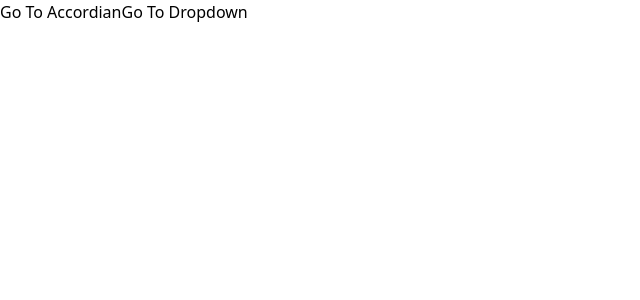
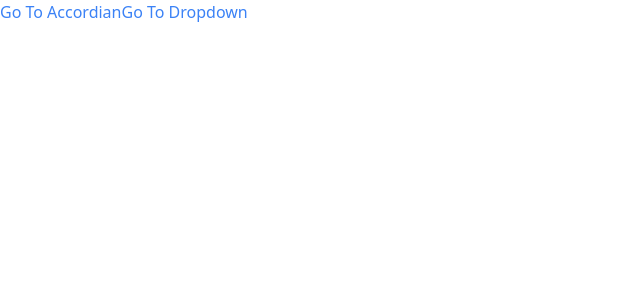
Before and after one commit to Raulito1/components-library, a React (Create React App) app in the folder components/: page / in a window 1280 px wide. Shown: the top 300 px of the page, without its empty margins (0-640 px from the left). Built offline with nearby package versions, Linux system fonts and the light colour scheme.

Commit message:
added styling to link

```diff
--- a/components/src/components/Link.js
+++ b/components/src/components/Link.js
@@ -1,15 +1,23 @@
 import { useContext } from 'react';
 import NavigationContext from '../context/navigation';
+
+import classNames from 'classnames';
 
 function Link({ to, children }) {
     const { navigate } = useContext(NavigationContext);
 
+    const classes = classNames('text-blue-500');
+
     const handleClick = (event) => {
+        if (event.metaKey || event.ctrlKey) {
+            return;
+        }
+
         event.preventDefault();
         navigate(to);
     };
 
-    return <a onClick={handleClick}>{children}</a>
+    return <a className={classes} href={to} onClick={handleClick}>{children}</a>
 }
 
 export default Link;
```
